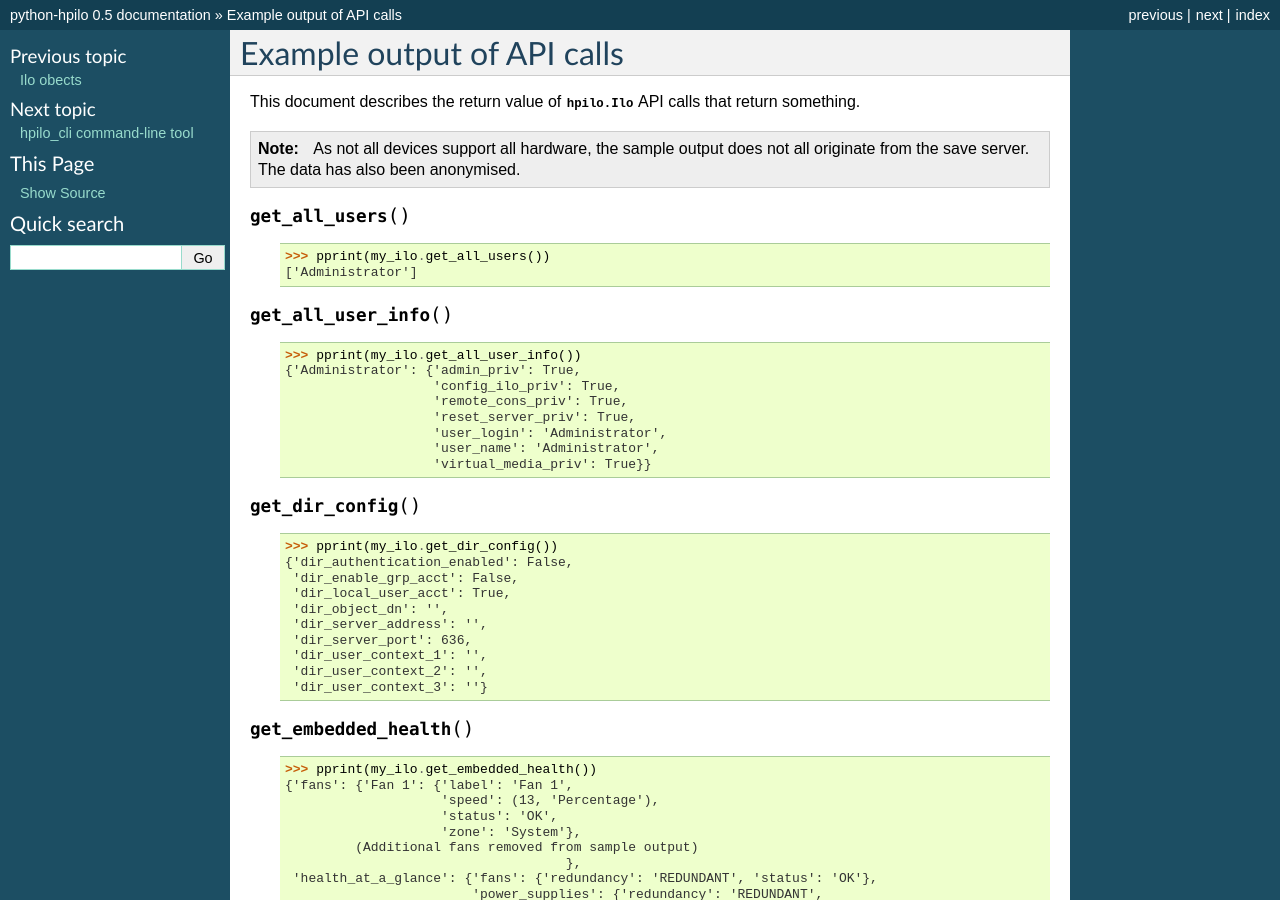
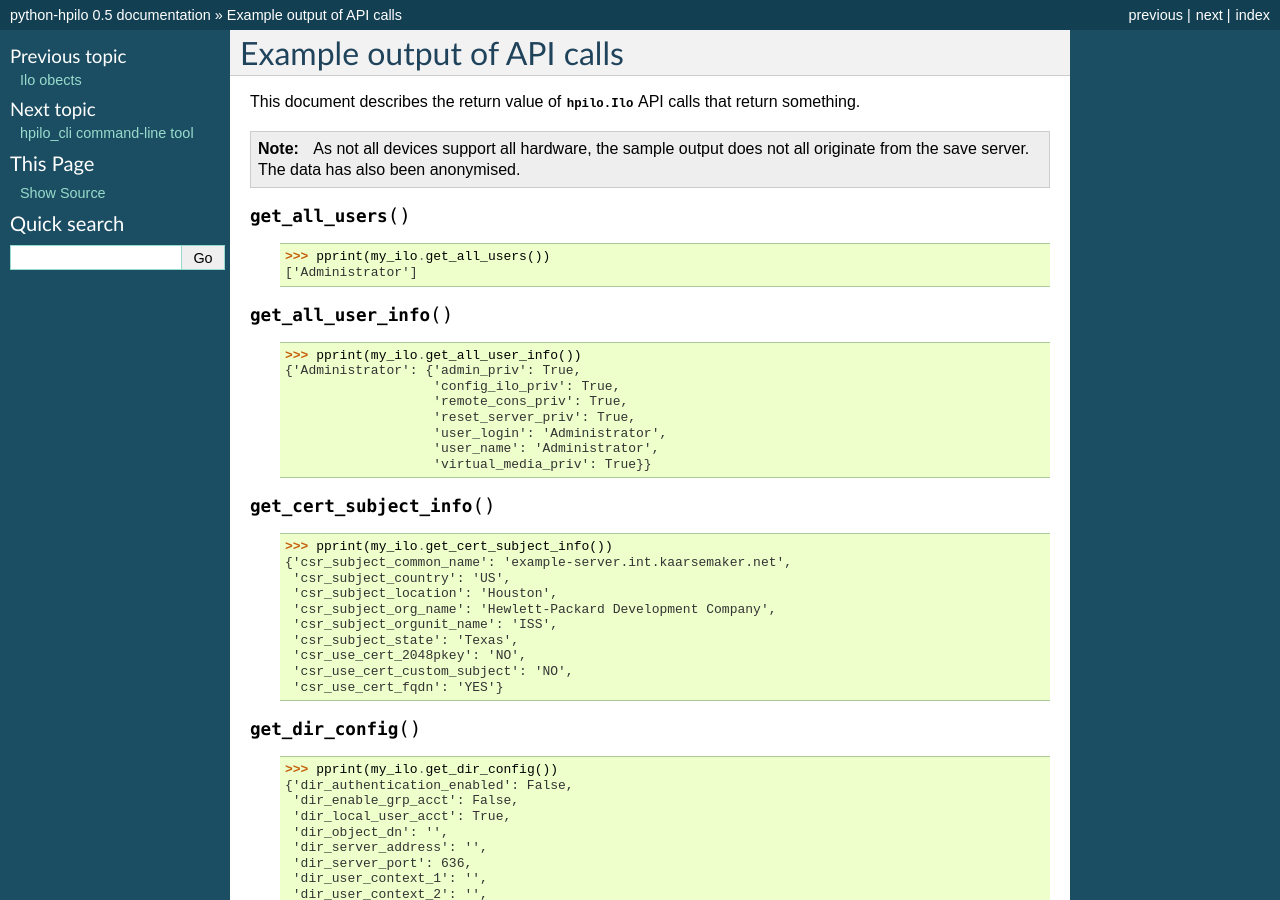
Before and after one commit to seveas/python-hpilo, a Sphinx documentation site: the page built from docs/output.rst, in a window 1280 px wide and 900 px high. Built offline with Sphinx 7.4.7, drawn with Linux system fonts in a browser that asks for light colours.

Commit message:
Add certificate handling functions and a CA script

```diff
--- a/docs/index.rst
+++ b/docs/index.rst
@@ -11,6 +11,9 @@ functions return structured data based on the XML returned by the iLO. See
 
 A command line interface to this module, :doc:`hpilo_cli </cli>` makes accessing iLO
 interfaces almost trivial and easy to integrate with non-python scripts.
+
+To make managing SSL certificates for iLO boards easier, you can use
+:doc:`hpilo_ca </ca>`.
 
 HP, Integrated Lights out and iLO are trademarks of HP, with whom the author of
 this software is not affiliated in any way other than using some of their
--- a/docs/output.rst
+++ b/docs/output.rst
@@ -26,6 +26,20 @@ return something.
                      'user_login': 'Administrator',
                      'user_name': 'Administrator',
                      'virtual_media_priv': True}}
+
+.. function:: get_cert_subject_info()
+  :noindex:
+
+  >>> pprint(my_ilo.get_cert_subject_info())
+  {'csr_subject_common_name': 'example-server.int.kaarsemaker.net',
+   'csr_subject_country': 'US',
+   'csr_subject_location': 'Houston',
+   'csr_subject_org_name': 'Hewlett-Packard Development Company',
+   'csr_subject_orgunit_name': 'ISS',
+   'csr_subject_state': 'Texas',
+   'csr_use_cert_2048pkey': 'NO',
+   'csr_use_cert_custom_subject': 'NO',
+   'csr_use_cert_fqdn': 'YES'}
 
 .. function:: get_dir_config()
   :noindex:
--- a/setup.py
+++ b/setup.py
@@ -9,7 +9,7 @@ setup(name = "python-hpilo",
       url = "http://github.com/seveas/python-hpilo",
       description = "Accessing HP iLO interfaces from python",
       py_modules = ["hpilo"],
-      scripts = ["hpilo_cli"],
+      scripts = ["hpilo_cli", "hpilo_ca"],
       classifiers = [
         'Development Status :: 4 - Beta',
         'Intended Audience :: Developers',
```
Also changed, not shown: other parts of docs/index.rst (+1 -0 lines), docs/ca.rst (added, +85 -0 lines), hpilo.py (+10 -6 lines), 2 other files.
